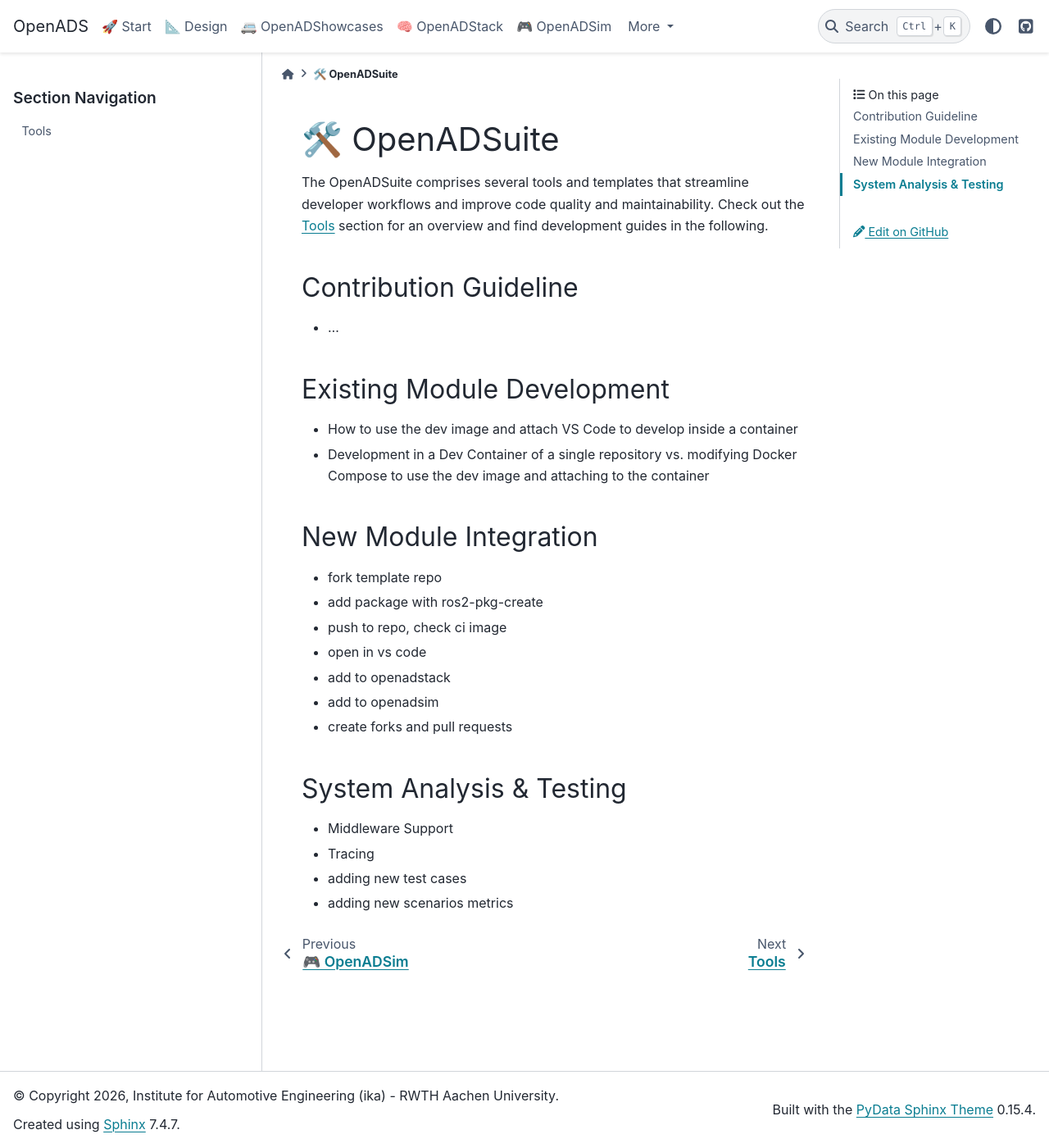
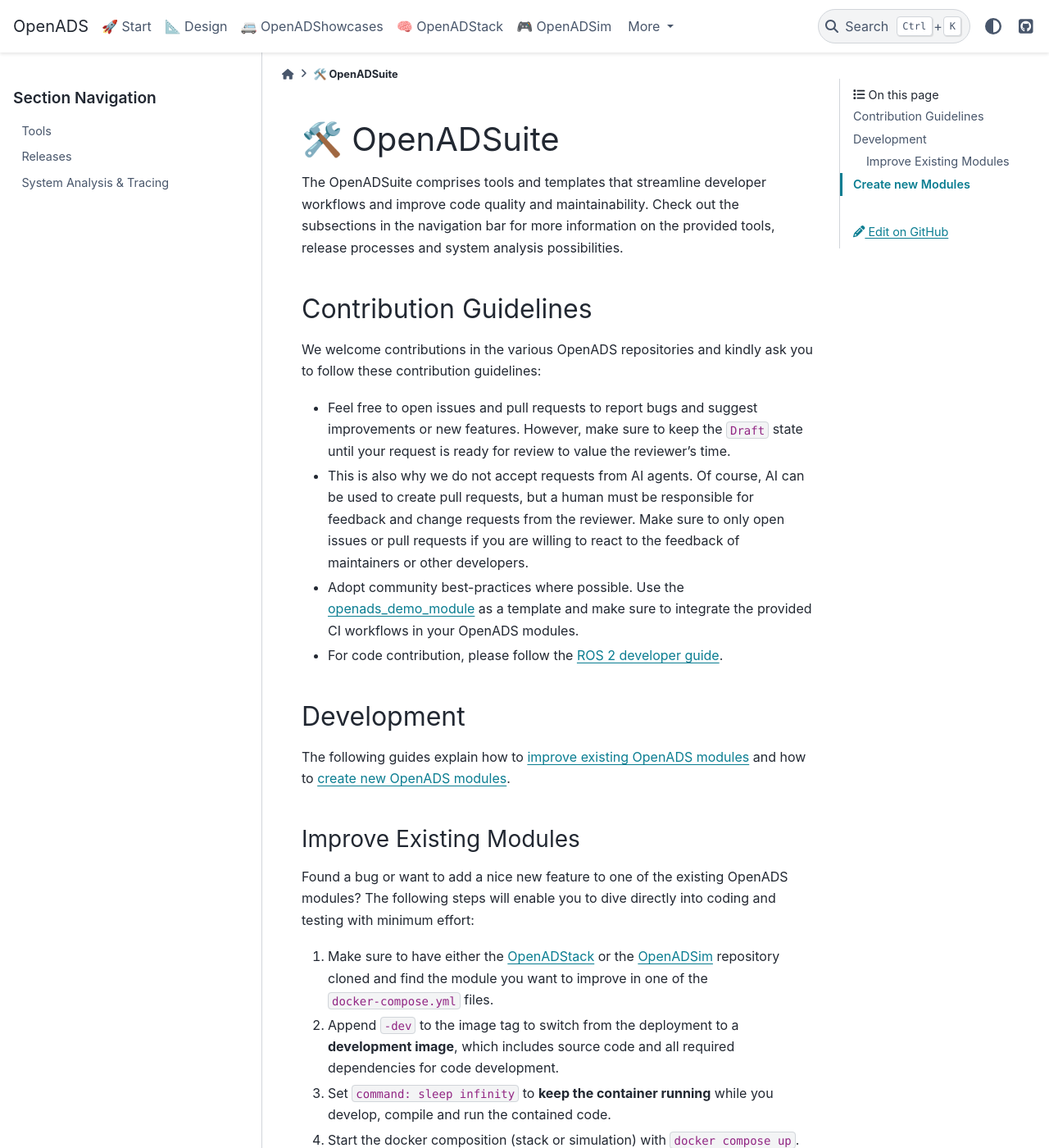
Before and after one commit to openads-project/openads-project.github.io, a Sphinx documentation site: the page built from docs/openadsuite/openadsuite.md, in a window 1280 px wide and 1400 px high. Shown: the whole window at 82% size. Built offline with Sphinx 7.4.7 and the PyData theme 0.15.4, drawn with Linux system fonts in a browser that asks for light colours; pages that are not in the unit, such as notebooks, are missing from menus; some of the changed text lies outside the part shown.

Commit message:
improve existing modules

````diff
--- a/docs/conf.py
+++ b/docs/conf.py
@@ -16,6 +16,7 @@
 
 extensions = [
     'myst_parser',  # Support for Markdown
+    'sphinx_design',
     'sphinx.ext.autodoc',
     'sphinx.ext.napoleon',
     'sphinx.ext.viewcode',
--- a/docs/openadsuite/openadsuite.md
+++ b/docs/openadsuite/openadsuite.md
@@ -1,24 +1,90 @@
 # 🛠️ OpenADSuite
 
-The OpenADSuite comprises several tools and templates that streamline developer workflows and improve code quality and maintainability. Check out the [Tools](tools.md) section for an overview and find development guides in the following.
+The OpenADSuite comprises tools and templates that streamline developer workflows and improve code quality and maintainability. Check out the subsections in the navigation bar for more information on the provided tools, release processes and system analysis possibilities.
 
 ```{toctree}
-:maxdepth: 2
+:maxdepth: 1
 :hidden:
 
 tools
+releases
+analysis
 ```
 
-## Contribution Guideline
+## Contribution Guidelines
 
-- ...
+We welcome contributions in the various OpenADS repositories and kindly ask you to follow these contribution guidelines:
 
-## Existing Module Development
+- Feel free to open issues and pull requests to report bugs and suggest improvements or new features. However, make sure to keep the `Draft` state until your request is ready for review to value the reviewer's time.
+- This is also why we do not accept requests from AI agents. Of course, AI can be used to create pull requests, but a human must be responsible for feedback and change requests from the reviewer. Make sure to only open issues or pull requests if you are willing to react to the feedback of maintainers or other developers.
+- Adopt community best-practices where possible. Use the [openads_demo_module](https://github.com/openads-project/openads_demo_module) as a template and make sure to integrate the provided CI workflows in your OpenADS modules.
+- For code contribution, please follow the [ROS 2 developer guide](https://docs.ros.org/en/jazzy/The-ROS2-Project/Contributing/Developer-Guide.html).
 
-- How to use the dev image and attach VS Code to develop inside a container
-- Development in a Dev Container of a single repository vs. modifying Docker Compose to use the dev image and attaching to the container
+## Development
 
-## New Module Integration
+The following guides explain how to [improve existing OpenADS modules](#improve-existing-modules) and how to [create new OpenADS modules](#create-new-modules).
+
+### Improve Existing Modules
+
+Found a bug or want to add a nice new feature to one of the existing OpenADS modules? The following steps will enable you to dive directly into coding and testing with minimum effort:
+
+1. Make sure to have either the [OpenADStack](../openadstack/openadstack.md) or the [OpenADSim](../openadsim/openadsim.md) repository cloned and find the module you want to improve in one of the `docker-compose.yml` files.
+1. Append `-dev` to the image tag to switch from the deployment to a **development image**, which includes source code and all required dependencies for code development.
+1. Set `command: sleep infinity` to **keep the container running** while you develop, compile and run the contained code.
+1. Start the docker composition (stack or simulation) with `docker compose up`.
+1. Use [Visual Studio Code](https://code.visualstudio.com/) to [attach to the running development container](https://code.visualstudio.com/docs/devcontainers/attach-container).
+1. In the development container, navigate to the source code at `/docker-ros/ws/src/target` and start developing.
+1. Compile the source code with `CTRL-B` or `F1 --> Tasks: Run Task --> Build with Build Type`.
+1. Run the compiled code with the default command configured in `docker-ros.yml` by executing `run_default_command`.
+
+:::{dropdown} Example: Improve `ackermann_trajectory_control`
+
+1. Clone the [OpenADStack](../openadstack/openadstack.md) and the [ackermann_trajectory_control](https://github.com/openads-project/ackermann_trajectory_control) repositories:
+
+    ```bash
+    git clone --recursive https://github.com/openads-project/openadstack.git
+    git clone --recursive https://github.com/openads-project/ackermann_trajectory_control.git
+    ```
+
+1. Change the following lines in the `ackermann-trajectory-control` [Docker service](https://github.com/openads-project/openadstack/blob/cc99efb1115179485a0e5fedf577f68e51ef8e9f/control/ackermann_trajectory_control/docker-compose.yml#L3-L35):
+
+    ```yaml
+    image: gitlab.ika.rwth-aachen.de:5050/fb-fi/its-modules/control/ackermann_trajectory_control:v1.3.0-dev  # append '-dev'
+    command: sleep infinity  # replace the existing command to keep the development container running
+
+    # mount the cloned `ackermann_trajectory_control` repository from your host into the container to make changes persistent
+    volumes:
+      - ../../../ackermann_trajectory_control:/docker-ros/ws/src/target
+    ```
+
+1. Run the OpenADStack:
+
+    ```bash
+    cd openadstack
+    docker compose up
+    ```
+
+1. Open Visual Studio Code, select `F1 --> Dev Containers: Attach to Running Container...` and select the `openadstack-control-ackermann-trajectory-control` container.
+1. Open the source code folder (`/docker-ros/ws/src/target`) in Visual Studio Code with `Open Folder` (or `CTRL-O`).
+1. Start developing and compile the source code with `CTRL-B` or `F1: Run Task --> Build with Build Type`
+1. Run the compiled code using the [default command](https://github.com/openads-project/ackermann_trajectory_control/blob/f1b84f6d6d481f430bafd7edc7f99183cf053ca6/.github/workflows/docker-ros.yml#L24) of the image:
+
+    ```bash
+    run_default_command
+    ```
+
+1. You can also modify the start command as required. However, make sure to source the compiled install space (or open a new terminal with `Terminal --> New Terminal`):
+
+    ```bash
+    source /docker-ros/ws/install/setup.bash
+    ros2 launch ackermann_trajectory_control ackermann_trajectory_control.launch.py
+    ```
+
+1. Once your changes are ready for publication, push them to a fork of the original git repository and [create a pull request](https://docs.github.com/en/pull-requests/collaborating-with-pull-requests/proposing-changes-to-your-work-with-pull-requests/creating-a-pull-request) in the OpenADS repository.
+
+:::
+
+## Create new Modules
 
 - fork template repo
 - add package with ros2-pkg-create
@@ -26,11 +92,5 @@
 - open in vs code
 - add to openadstack
 - add to openadsim
+- follow release process described in [Releases](releases.md)
 - create forks and pull requests
-
-## System Analysis & Testing
-
-- Middleware Support
-- Tracing
-- adding new test cases
-- adding new scenarios metrics
--- a/docs/requirements.txt
+++ b/docs/requirements.txt
@@ -1,3 +1,4 @@
 sphinx>=7.0.0
 pydata-sphinx-theme>=0.15.0
 myst-parser>=2.0.0
+sphinx-design>=0.6.0
````
Also changed, not shown: docs/openadsuite/analysis.md (added, +3 -0 lines), docs/openadsuite/releases.md (added, +5 -0 lines).
